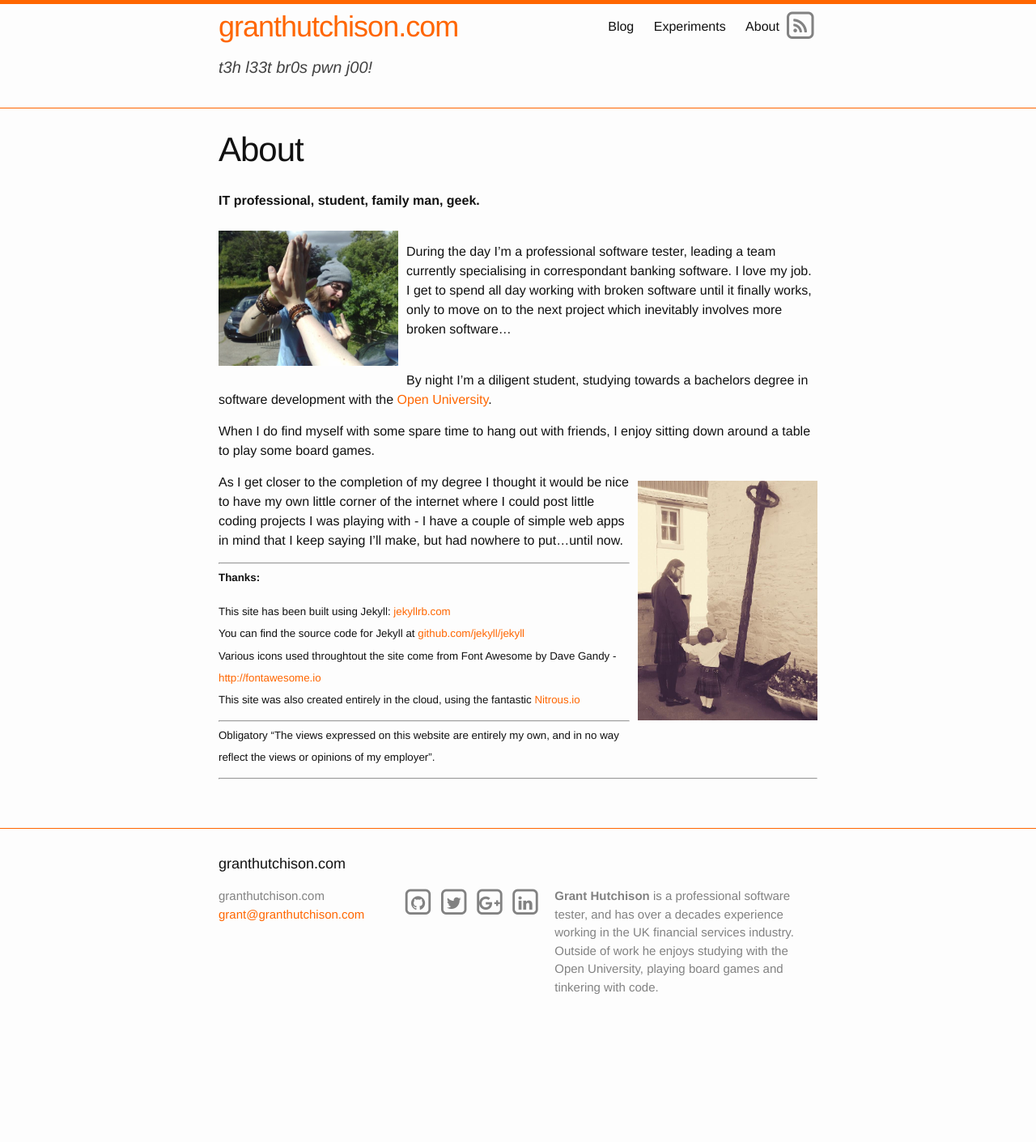
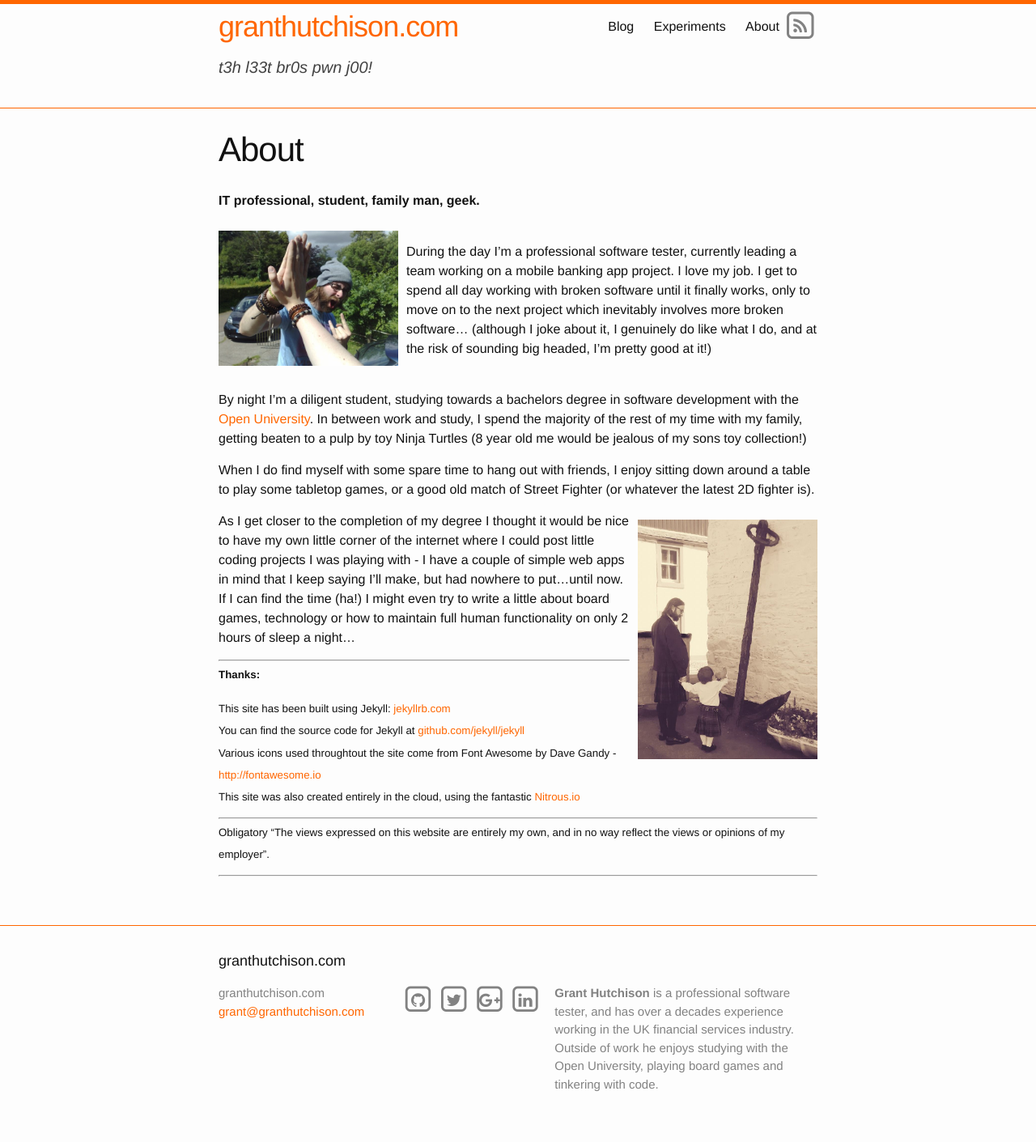
Before and after one commit to Stif-UK/StifBlog, a Jekyll site: the page built from about.md, in a window 1280 px wide. Shown: the whole page at 81% size. Built offline with Jekyll 4.4.1, drawn with Linux system fonts in a browser that asks for light colours; nearby versions of some CDN libraries; some web fonts are replaced; before the commit the page ends 1291 px from its top, so only the background shows below that.

Commit message:
Text updates to about.md page

```diff
--- a/about.md
+++ b/about.md
@@ -9,18 +9,19 @@ permalink: /about/
 
 
 <br>
-During the day I'm a professional software tester, leading a team currently specialising in correspondant banking software. I love my job. I get to spend all day working with broken software until it finally works, only to move on to the next project which inevitably involves more broken software...
+During the day I'm a professional software tester, currently leading a team working on a mobile banking app project. I love my job. I get to spend all day working with broken software until it finally works, only to move on to the next project which inevitably involves more broken software... (although I joke about it, I genuinely do like what I do, and at the risk of sounding big headed, I'm pretty good at it!)
 
 
 <br>
-By night I'm a diligent student, studying towards a bachelors degree in software development with the [Open University](www.open.ac.uk).
+By night I'm a diligent student, studying towards a bachelors degree in software development with the [Open University](http://www.open.ac.uk). In between work and study, I spend the majority of the rest of my time with my family, getting beaten to a pulp by toy Ninja Turtles (8 year old me would be jealous of my sons toy collection!)
 
-When I do find myself with some spare time to hang out with friends, I enjoy sitting down around a table to play some board games.
+When I do find myself with some spare time to hang out with friends, I enjoy sitting down around a table to play some tabletop games, or a good old match of Street Fighter (or whatever the latest 2D fighter is).
 
 <img class ="image_right_small" src="/assets/images/profile/big_anchor.jpg">
 
 
 As I get closer to the completion of my degree I thought it would be nice to have my own little corner of the internet where I could post little coding projects I was playing with - I have a couple of simple web apps in mind that I keep saying I'll make, but had nowhere to put...until now.
+If I can find the time (ha!) I might even try to write a little about board games, technology or how to maintain full human functionality on only 2 hours of sleep a night...
 
 ---
 <sub>
```
